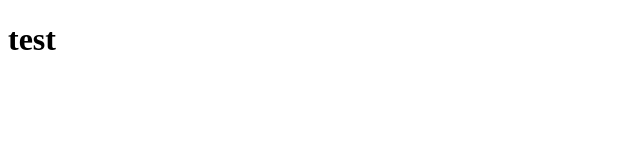
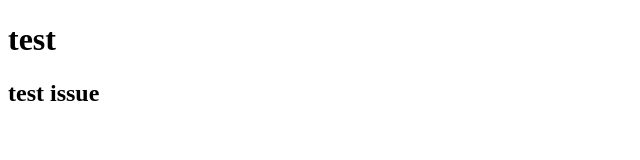
Before and after one commit to dede-yama/test, a plain HTML site: page index.html in a window 1280 px wide. Shown: the whole page, without its empty margins (0-640 px from the left). Drawn offline with Linux system fonts and the light colour scheme.

Commit message:
add h2 tag in index.html

```diff
--- a/index.html
+++ b/index.html
@@ -6,5 +6,6 @@
 </head>
 <body>
     <h1>test</h1>
+    <h2>test issue</h2>
 </body>
 </html>
```
